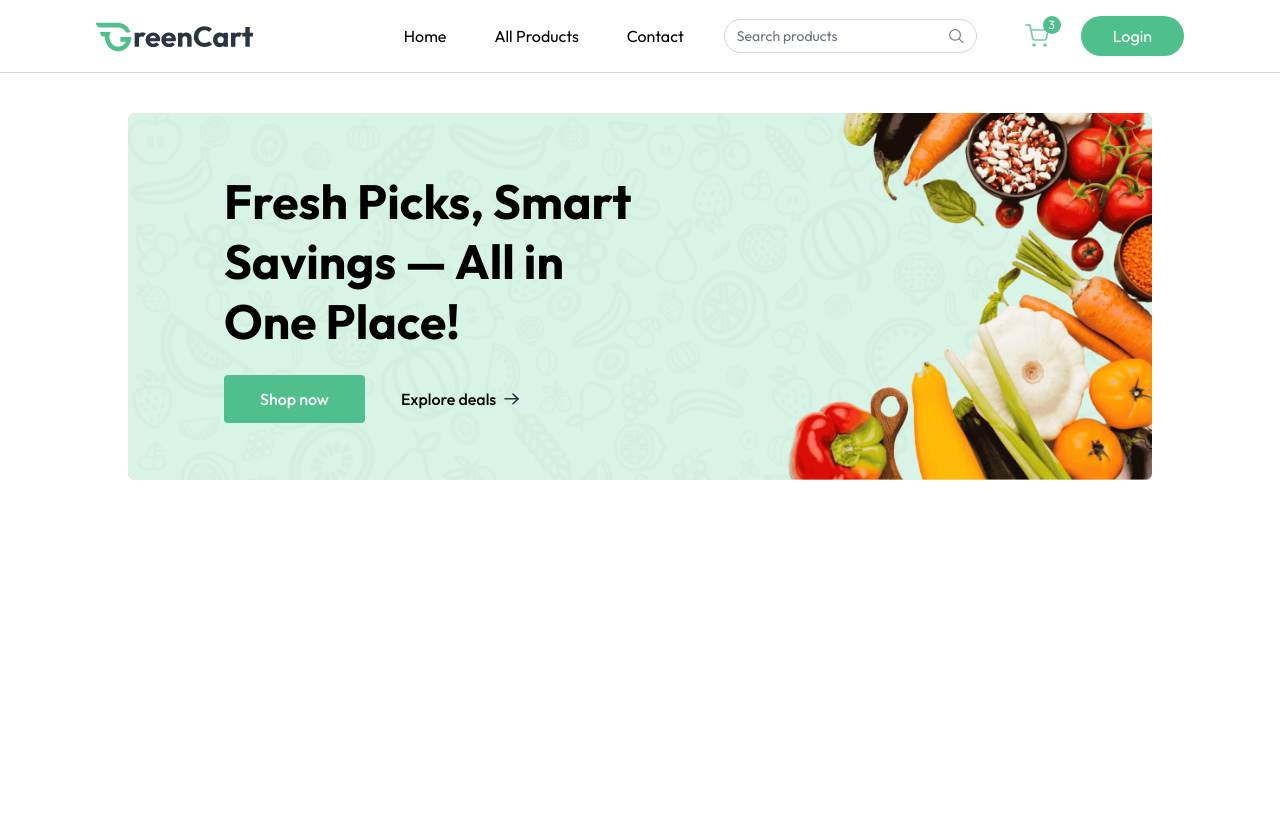
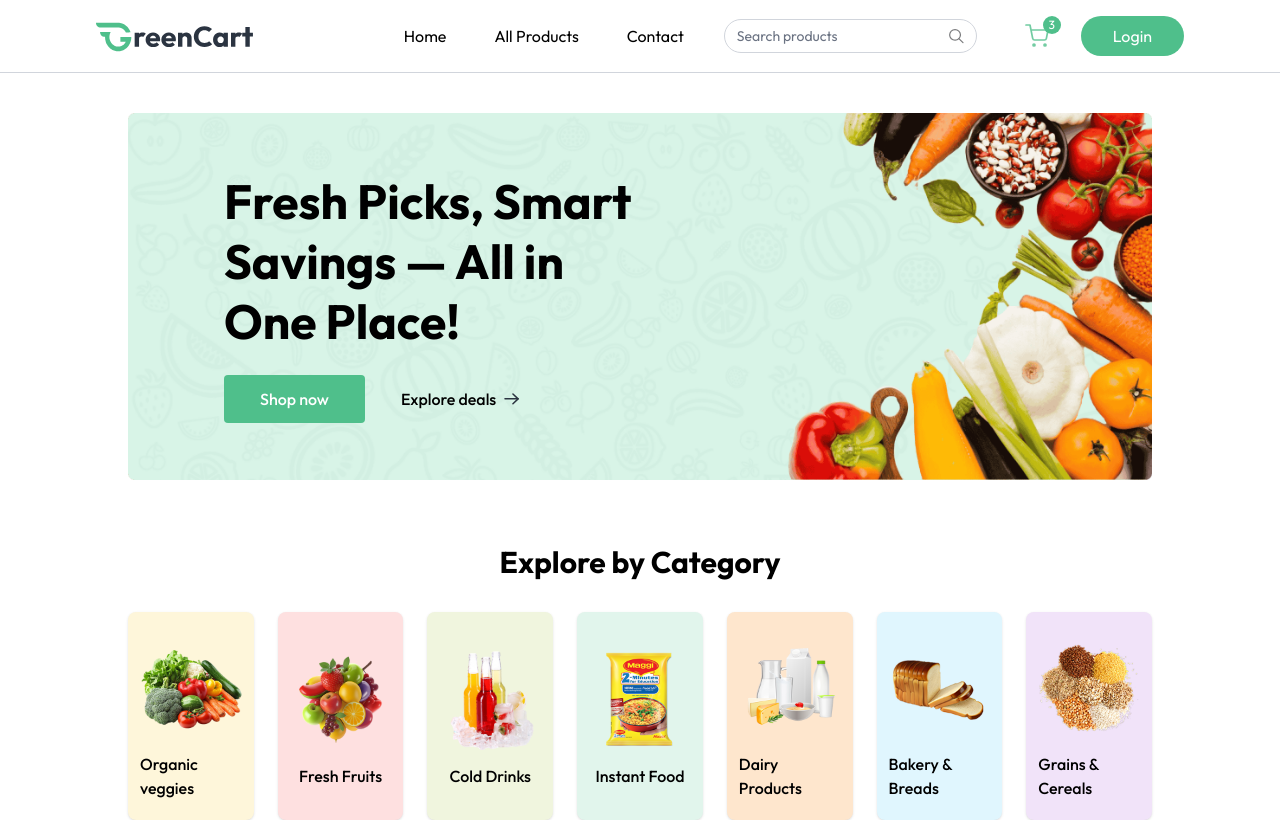
Before and after one commit to diegovilhalva/greencart, a React (Vite) app in the folder client/: page / in a window 1280 px wide. Built offline with nearby package versions, Linux system fonts and the light colour scheme.

Commit message:
section categories created

```diff
--- /dev/null
+++ b/client/src/components/Categories.jsx
@@ -0,0 +1,31 @@
+import { categories } from "../assets/assets"
+import { useAppContext } from "../context/AppContext"
+
+
+
+const Categories = () => {
+    const { navigate } = useAppContext()
+    return (
+        <div className="mt-16">
+            <p className="text-2xl md:text-3xl font-bold text-center mb-8">
+                Explore by Category
+            </p>
+
+            <div className="grid grid-cols-2 sm:grid-cols-3 md:grid-cols-5 lg:grid-cols-6 xl:grid-cols-7 mt-6 gap-6">
+                {categories.map((category, index) => (
+                    <div key={index} className="group cursor-pointer py-5 px-3 gap-2 rounded-lg flex flex-col justify-center items-center shadow-sm hover:shadow-md transition-shadow duration-300" style={{ backgroundColor: category.bgColor }}
+                        onClick={() => {
+                            navigate(`/products/${category.path.toLowerCase()}`)
+                            scrollTo(0, 0)
+                        }}>
+                        <img src={category.image} className="group-hover:scale-108 transition-transform duration-300 ease-in-out max-w-28" alt={category.text} />
+                        <p className="font-sm font-medium">{category.text}</p>
+                    </div>
+                ))}
+
+            </div>
+        </div>
+    )
+}
+
+export default Categories
--- a/client/src/pages/Home.jsx
+++ b/client/src/pages/Home.jsx
@@ -1,3 +1,4 @@
+import Categories from "../components/Categories"
 import MainBanner from "../components/MainBanner"
 
 
@@ -5,6 +6,7 @@
   return (
     <div className="mt-10">
         <MainBanner />
+        <Categories />
     </div>
   )
 }
```
